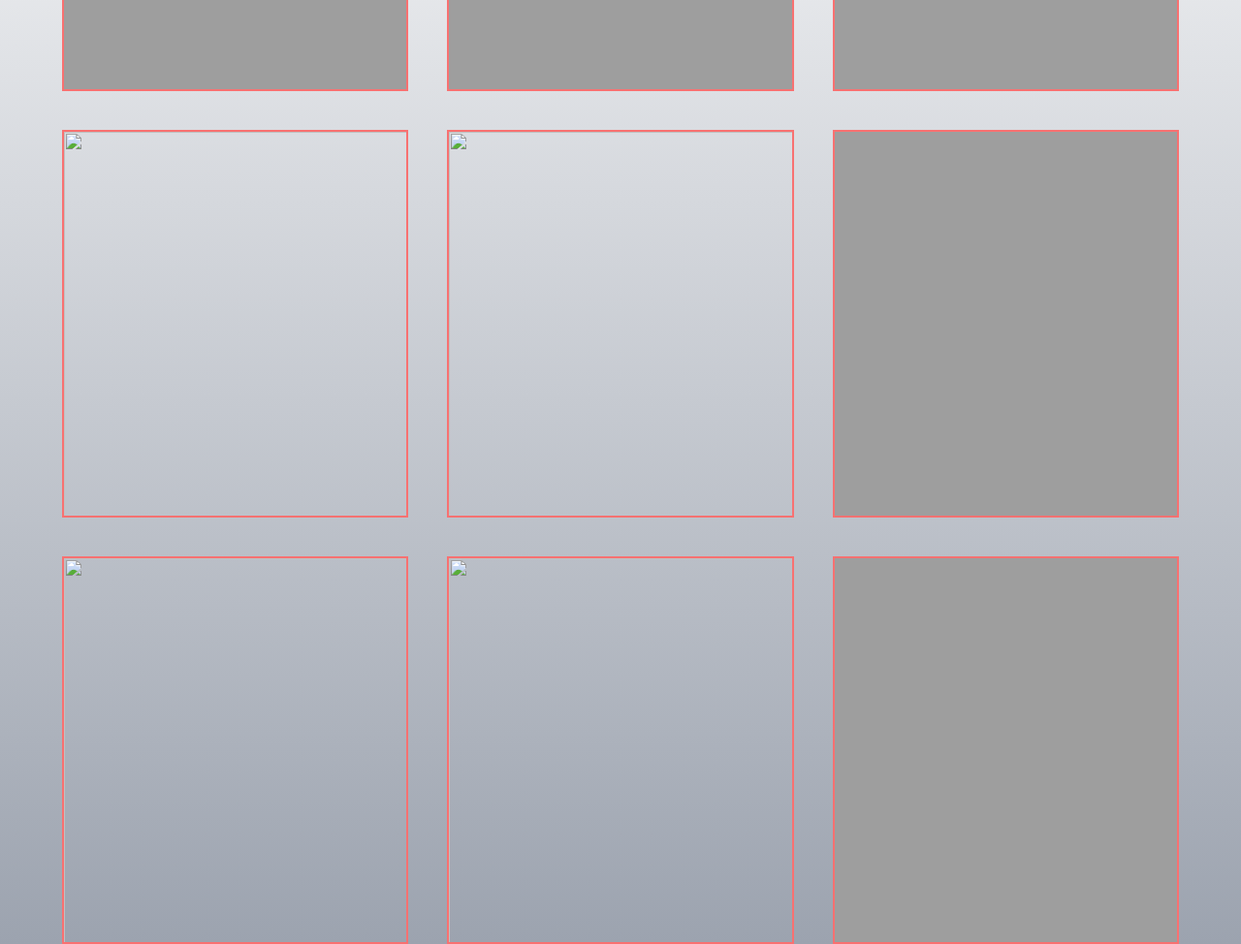
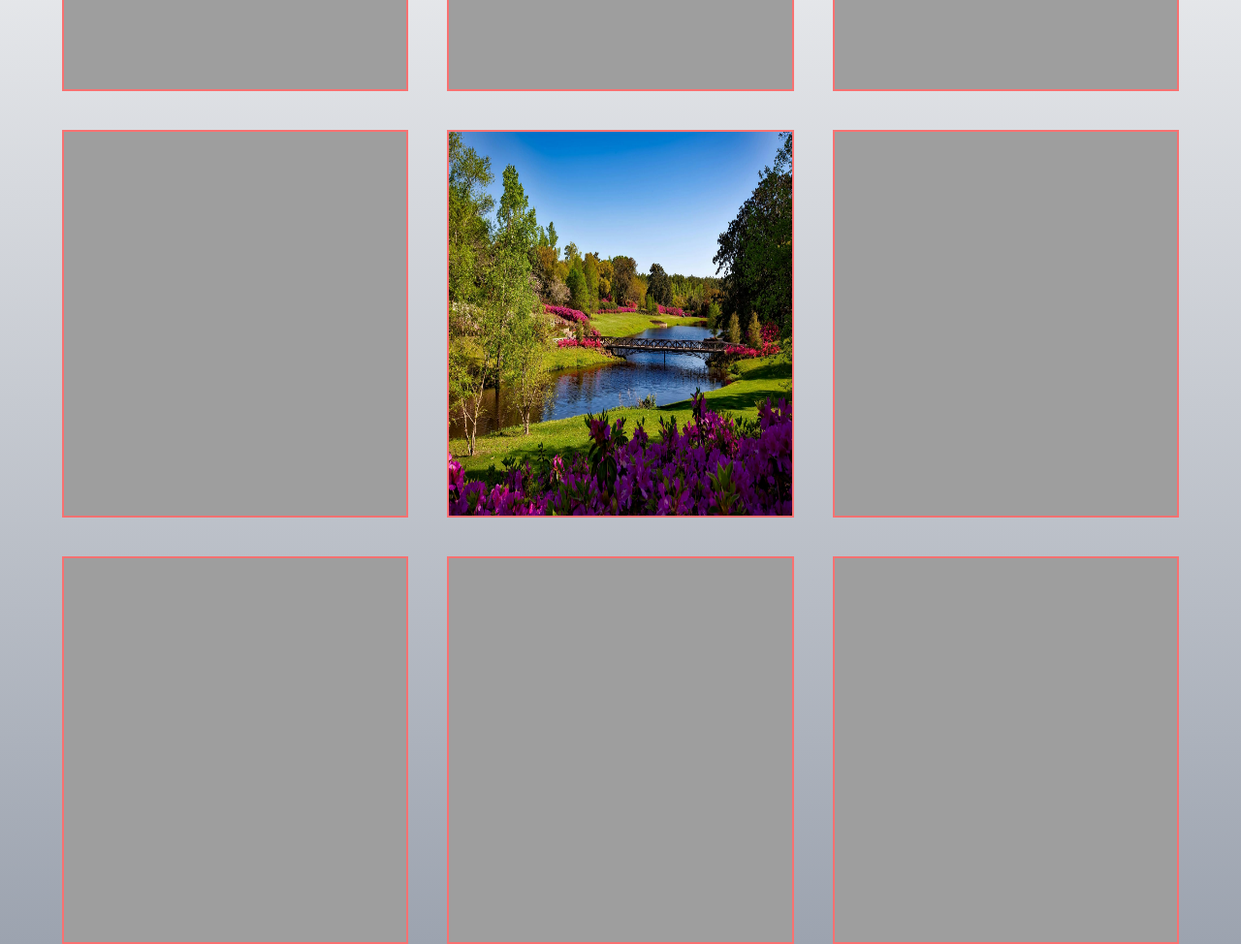
Before and after one commit to nabodebroy/My-portfolio, a plain HTML site: page gallery.html in a window 1280 px wide. Shown: the part 360-1334 px from the top of the page at 97% size. Drawn offline with nearby package versions, Linux system fonts and the light colour scheme; the site is published under a folder, as on GitHub Pages, so addresses that start at the root find nothing.

Commit message:
rename path

```diff
--- a/gallery.html
+++ b/gallery.html
@@ -38,17 +38,17 @@
       <img class="w-[450px] h-[400px] border-[2px] border-red-400" src="images/pexels-m-venter-792254-1659438.jpg" alt="" />
       <img class="w-[450px] h-[400px] border-[2px] border-red-400" src="images/pexels-m-venter-792254-1659438.jpg" alt="" />
       <img class="w-[450px] h-[400px] border-[2px] border-red-400" src="images/pexels-m-venter-792254-1659438.jpg" alt="" />
-      <img class="w-[450px] h-[400px] border-[2px] border-red-400" src="/images/pexels-nukri-bolkvadze-988617669-23940341.jpg" alt="" />
-      <img class="w-[450px] h-[400px] border-[2px] border-red-400" src="/images/pexels-pixabay-158063.jpg" alt="" />
+      <img class="w-[450px] h-[400px] border-[2px] border-red-400" src="images/pexels-nukri-bolkvadze-988617669-23940341.jpg" alt="" />
+      <img class="w-[450px] h-[400px] border-[2px] border-red-400" src="images/pexels-pixabay-158063.jpg" alt="" />
       <img class="w-[450px] h-[400px] border-[2px] border-red-400"
         src="images/vecteezy_nature-background-high-resolution-wallpaper-for-a-serene_49855666.jpg"
         alt=""
       />
       <img class="w-[450px] h-[400px] border-[2px] border-red-400"
-        src="/images/vecteezy_nature-background-high-resolution-wallpaper-for-a-serene_49855829.jpg"
+        src="images/vecteezy_nature-background-high-resolution-wallpaper-for-a-serene_49855829.jpg"
         alt=""
       />
-      <img class="w-[450px] h-[400px] border-[2px] border-red-400" src="/images/pexels-nukri-bolkvadze-988617669-23940341.jpg" alt="" />
+      <img class="w-[450px] h-[400px] border-[2px] border-red-400" src="images/pexels-nukri-bolkvadze-988617669-23940341.jpg" alt="" />
       <img class="w-[450px] h-[400px] border-[2px] border-red-400" src="images/pexels-m-venter-792254-1659438.jpg" alt="" />
     </section>
     </div>
```
Also changed, not shown: aboutMe.html (+1 -1 lines), index.html (+1 -1 lines).
